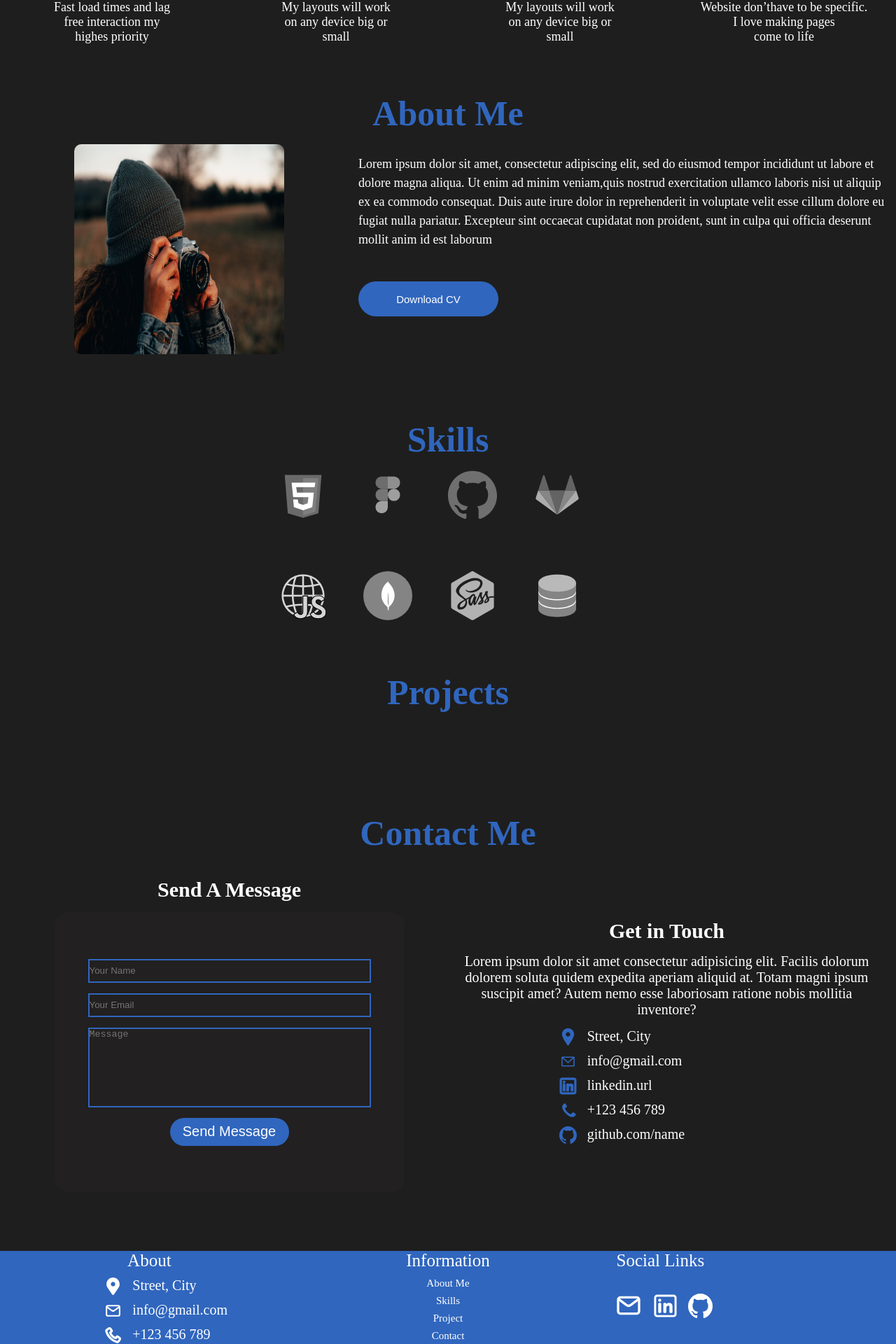
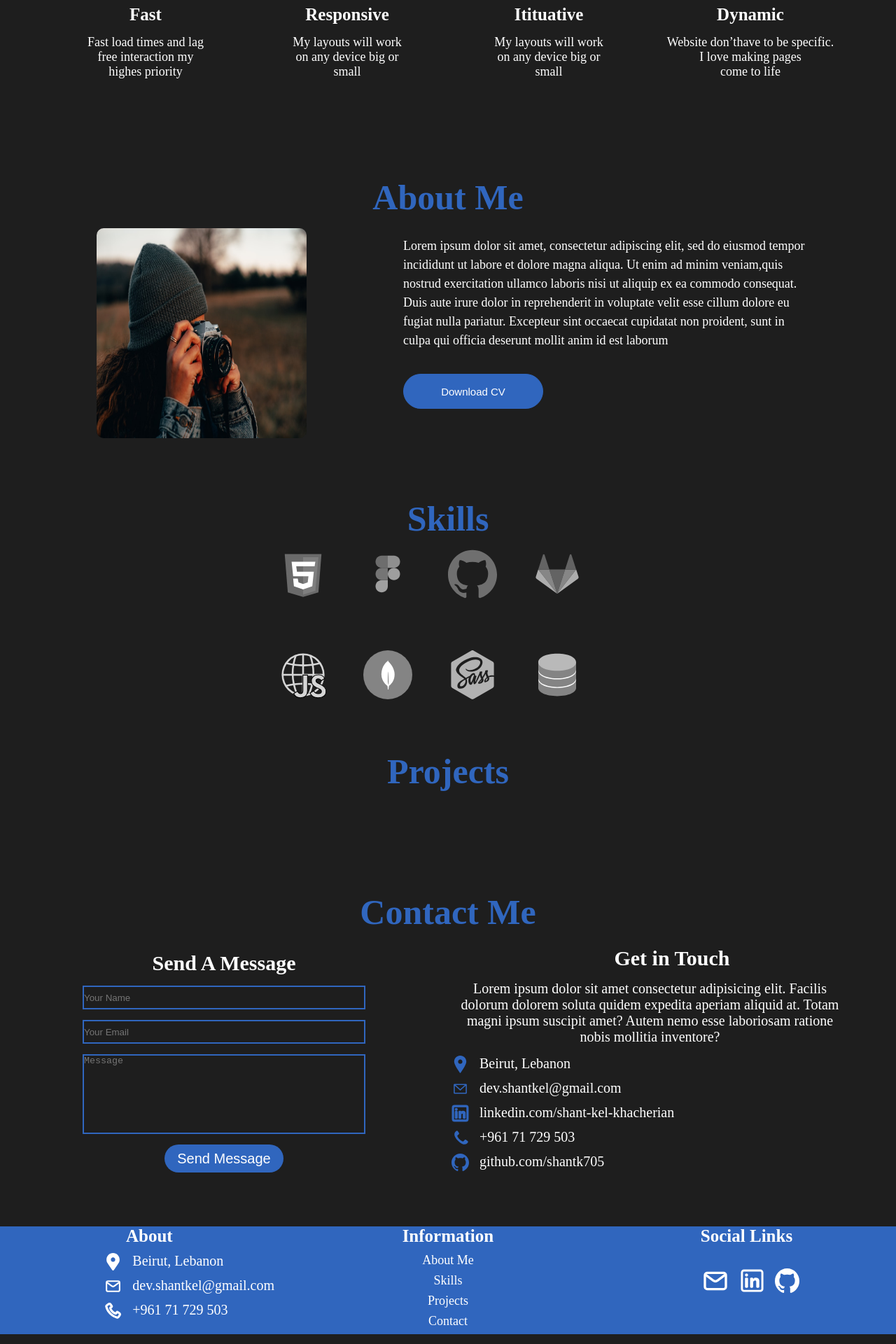
Before and after one commit to rasha-taher/Portfolio, a React (Create React App) app: page / in a window 1280 px wide. Shown: the part 815-2735 px from the top of the page at 70% size. Built offline with nearby package versions, Linux system fonts and the light colour scheme.

Commit message:
Fixed some front end based on the client requet

```diff
--- a/src/components/Contact.jsx
+++ b/src/components/Contact.jsx
@@ -14,7 +14,7 @@ const Contact = () => {
     const emailBody = { name, email, message };
     console.log(emailBody);
     try {
-      const response = await fetch("http://localhost:3000/emails/add", {
+      const response = await fetch("http://localhost:5000/emails/add", {
         method: "POST",
         headers: {
           "Content-Type": "application/json",
@@ -36,12 +36,14 @@ const Contact = () => {
   };
 
   return (
-    <div className="contact">
-      <p className="title">Contact Me</p>
+    <div id="contact">
+      <div>
+    <p className="title">Contact Me</p>
+    </div>
       <div className="contact-container">
         <div className="inside-contact-container">
+          <div className="message-form" action="">
           <p className="contact-title">Send A Message</p>
-          <div className="message-form" action="">
             <input
               type="text"
               className="name contact-inp"
@@ -82,35 +84,33 @@ const Contact = () => {
 
               <div className="info">
                 <img src={location} className="svgs" />
-                <p className="get-in-info"> Street, City </p>
+                <p className="get-in-info"> Beirut, Lebanon </p>
               </div>
 
               <div className="info">
                 <img src={mail} className="svgs" />
-                <a href="info@gmail.com" className="get-in-info">
-                  {" "}
-                  info@gmail.com{" "}
+                <a href="mailto:dev.shantkel@gmail.com" className="get-in-info">
+                dev.shantkel@gmail.com
                 </a>
               </div>
 
               <div className="info">
                 <img src={linkedin} className="svgs" />
-                <a href="linkedin.url" className="get-in-info">
-                  {" "}
-                  linkedin.url{" "}
+                <a href="https://www.linkedin.com/in/shant-kel-khacherian-24066a268/" className="get-in-info">
+
+                  linkedin.com/shant-kel-khacherian
                 </a>
               </div>
 
               <div className="info">
                 <img src={call} className="svgs" />
-                <p className="get-in-info"> +123 456 789</p>
+                <p className="get-in-info"> +961 71 729 503</p>
               </div>
 
               <div className="info">
                 <img src={github} className="svgs b" />
-                <a href="github.com/name" className="get-in-info">
-                  {" "}
-                  github.com/name{" "}
+                <a href="https://github.com/shantk705" className="get-in-info">
+                github.com/shantk705
                 </a>
               </div>
 
@@ -119,6 +119,7 @@ const Contact = () => {
         </div>
       </div>
     </div>
+
   );
 };
 export default Contact;
--- a/src/components/Header.jsx
+++ b/src/components/Header.jsx
@@ -24,7 +24,7 @@ const Header = () => {
         </div>
       </div>
 
-
+    <div className="under">
       <section className="big-blue-div">
         <div className="bule-div">
 
@@ -75,7 +75,9 @@ const Header = () => {
         </div>
         </div>
       </section>
+      </div>
     </div>
+
   );
 };
 export default Header;
--- a/src/components/about.css
+++ b/src/components/about.css
@@ -1,6 +1,5 @@
 #about{
     margin-top: 70px;
-
  }
 
  .title{
@@ -12,7 +11,7 @@
  }
  .content{
      color: white;
-    width: 60%;
+     width: 50%;
      text-align: left;
      line-height: 1.5;
      font-size: 18px;
@@ -23,10 +22,11 @@
  }
  .about{
      display: flex;
+     width: 90%;
 
  }
  .image{
-    width:40%;
+     width:50%;
  }
  .image1{
      width: 300px;
--- a/src/components/footer.jsx
+++ b/src/components/footer.jsx
@@ -6,37 +6,38 @@ import github from "../Svgs/github-white.svg"
 const Footer = () => {
     return (
         <footer>
-              <div className="div1">
+
             <div className="footer-container">
                 <p className="footer-titles"> About</p>
+                <div className="big-div-info">
                 <div className="info info1">
                 <img src={location} className="svgs" />
-                <p className="get-in-info"> Street, City </p>
+                <p className="get-in-info">Beirut, Lebanon </p>
               </div>
               <div className="info info1">
                 <img src={email} className="svgs" />
-                <a href="info@gmail.com" className="get-in-info">
-                  {" "}
-                  info@gmail.com{" "}
+                <a href="mailto:dev.shantkel@gmail.comm" className="get-in-info">
+              dev.shantkel@gmail.com
                 </a>
               </div>
               <div className="info info1">
                 <img src={call} className="svgs" />
-                <p className="get-in-info"> +123 456 789</p>
+                <p className="get-in-info"> +961 71 729 503</p>
               </div>
+            </div>
             </div>
 
             <div className="footer-container">
             <p className="footer-titles">Information</p>
                 <ul className="information-ul">
-                    <li className="information-li"><a href="">About Me</a></li>
-                    <li className="information-li"><a href="">Skills</a></li>
-                    <li className="information-li"><a href="">Project</a></li>
-                    <li className="information-li"><a href="">Contact</a></li>
+                    <li className="information-li"><a href="#about">About Me</a></li>
+                    <li className="information-li"><a href="#skill">Skills</a></li>
+                    <li className="information-li"><a href="#project">Projects</a></li>
+                    <li className="information-li"><a href="#contact">Contact</a></li>
                 </ul>
             </div>
-            </div>
-            <div >
+
+
             <div className="footer-container f1">
             <p className="footer-titles"> Social Links</p>
             <div className="social-container">
@@ -44,7 +45,7 @@ const Footer = () => {
             <img src={linkedin} className="svgs foot-svg" />
             <img src={github} className="svgs foot-svg" />
             </div>
-            </div>
+
 
             </div>
 
--- a/src/header-style.css
+++ b/src/header-style.css
@@ -106,13 +106,14 @@ section p:nth-child(3) {
   margin-top: 15px;
   margin-bottom: 15px;
 }
+
 .big-blue-div{
   display: flex;
   flex-direction: row;
   align-items: center;
   justify-content: center;
   margin-bottom: 70px;
-  width: 100%;
+  width:90%;
 }
 .bule-div{
   display: flex;
@@ -126,3 +127,9 @@ section p:nth-child(3) {
   align-items: center;
   width: 50%;
 }
+.under{
+  display: flex;
+  align-items: center;
+  justify-content: center;
+  margin-top: 50px;
+}
--- a/src/r-responsive.css
+++ b/src/r-responsive.css
@@ -3,25 +3,30 @@
       flex-direction: column;
   }
   .inside-contact-container{
-
       width: 100%;
-    width: 300px;
-   padding-left: 15px;
      margin-bottom: 10px;
+     display: flex;
+     justify-content: center;
+     align-items: center;
     }
     .contact-inp{
       width: 300px;
-
     }
     .message-form{
       padding: 15px;
       font-size: 50px;
+    }
+    .get-in-touch-message{
+      padding: 15px;
     }
   footer{
       flex-direction: column;
   }
   .footer-container{
       width: 100%;
+      align-items: center;
+      justify-content: center;
+      margin-bottom: 5px;
     }
     .projects{
       width: 200px;
@@ -37,6 +42,7 @@ footer{
     .div1{
       width: 100%;
     }
+
   }
 
   @media screen and (min-width: 481px) and (max-width:1024px){
--- a/src/style.css
+++ b/src/style.css
@@ -73,18 +73,21 @@ body{
 
 
 /* end of project css*/
-.contact{
+#contact{
   margin-top: 10%;
+  margin-bottom: 5%;
   width: 100%;
-  margin-bottom: 5%;
+  display: flex;
+  flex-direction: column;
+  justify-content:center ;
+  align-items:center ;
+  text-align: center;
 }
+
 .contact-container{
   display: flex;
-  flex-direction: row ;
-  text-align: center;
-  padding: 15px;
-
-
+  justify-content:center ;
+  align-items:center ;
 }
 .title{
   font-size: 50px;
@@ -112,10 +115,7 @@ font-weight: bold;
   flex-direction: column;
   align-items: center;
   justify-content: center;
-  background-color:#222020;
-  border-radius: 20px;
-  width: 500px;
-  height: 400px;
+
 }
 .contact-inp{
   color: white;
@@ -146,9 +146,9 @@ font-weight: bold;
   color: white;
   font-size: 20px;
   margin-bottom: 15px;
+  width: 90%;
 }
 .svgs{
-
   width:25px;
   height:25px;
   margin-right: 15px;
@@ -156,7 +156,6 @@ font-weight: bold;
 .info-container{
   display: flex;
   flex-direction: column;
-  margin-left: 25%;
 }
 .info{
   display: flex;
@@ -177,23 +176,20 @@ footer{
   background-color: #3066BE;
   display: flex;
   flex-direction:row;
+
 }
 .footer-container{
-  width: 50%;
+  width: 33.33%;
   display: flex;
   flex-direction: column;
 }
-.div1{
-  display: flex;
-  width: 66.667%  ;
-}
-.f1{
-  width: 100%;
-}
+
+
 .footer-titles{
   color: white;
   font-size: 25px;
   margin-bottom: 10px;
+  font-weight: bold;
 }
 
 .info1{
@@ -205,6 +201,7 @@ footer{
 }
 
 .information-ul li a {
+  font-size: 18px;
   text-decoration: none;
   color: white;
 
```
Lines whose indentation alone changed are shown as unchanged.
